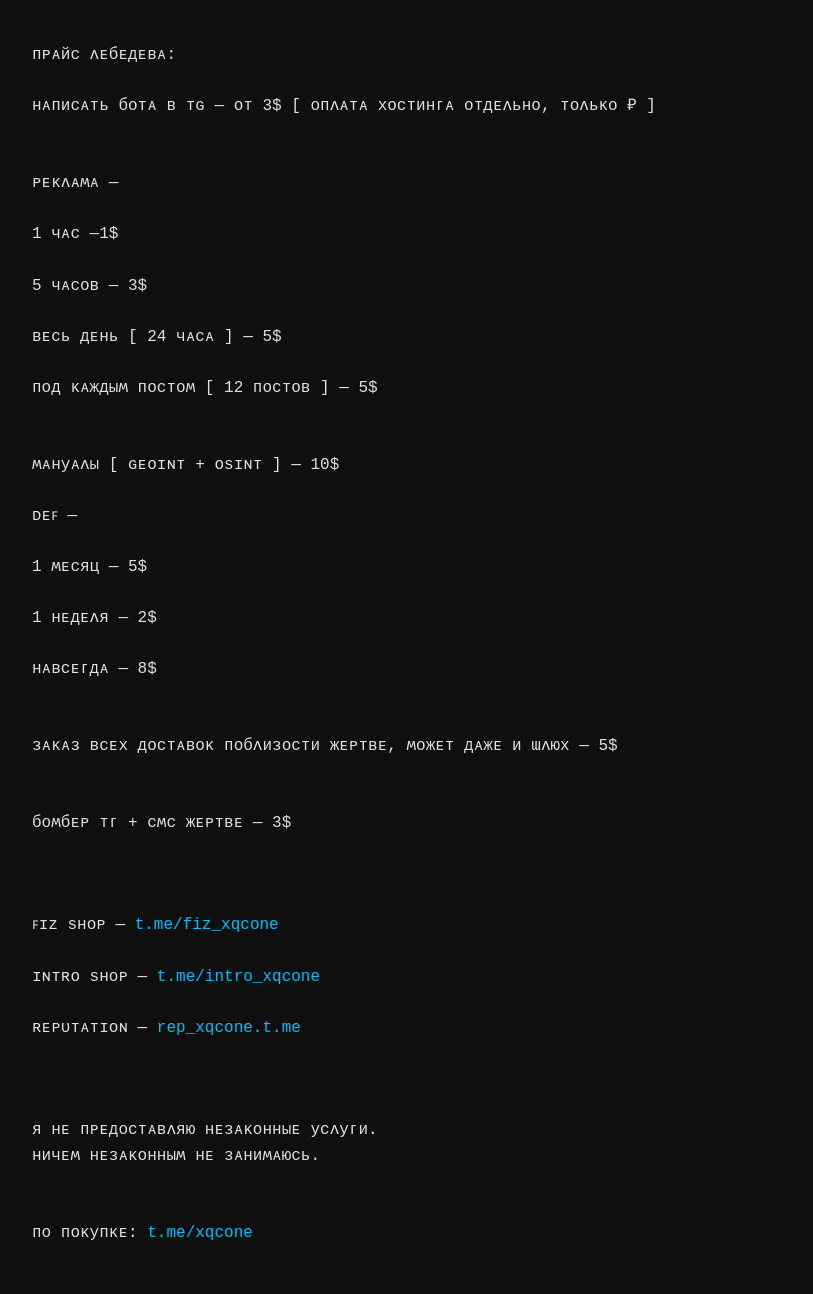
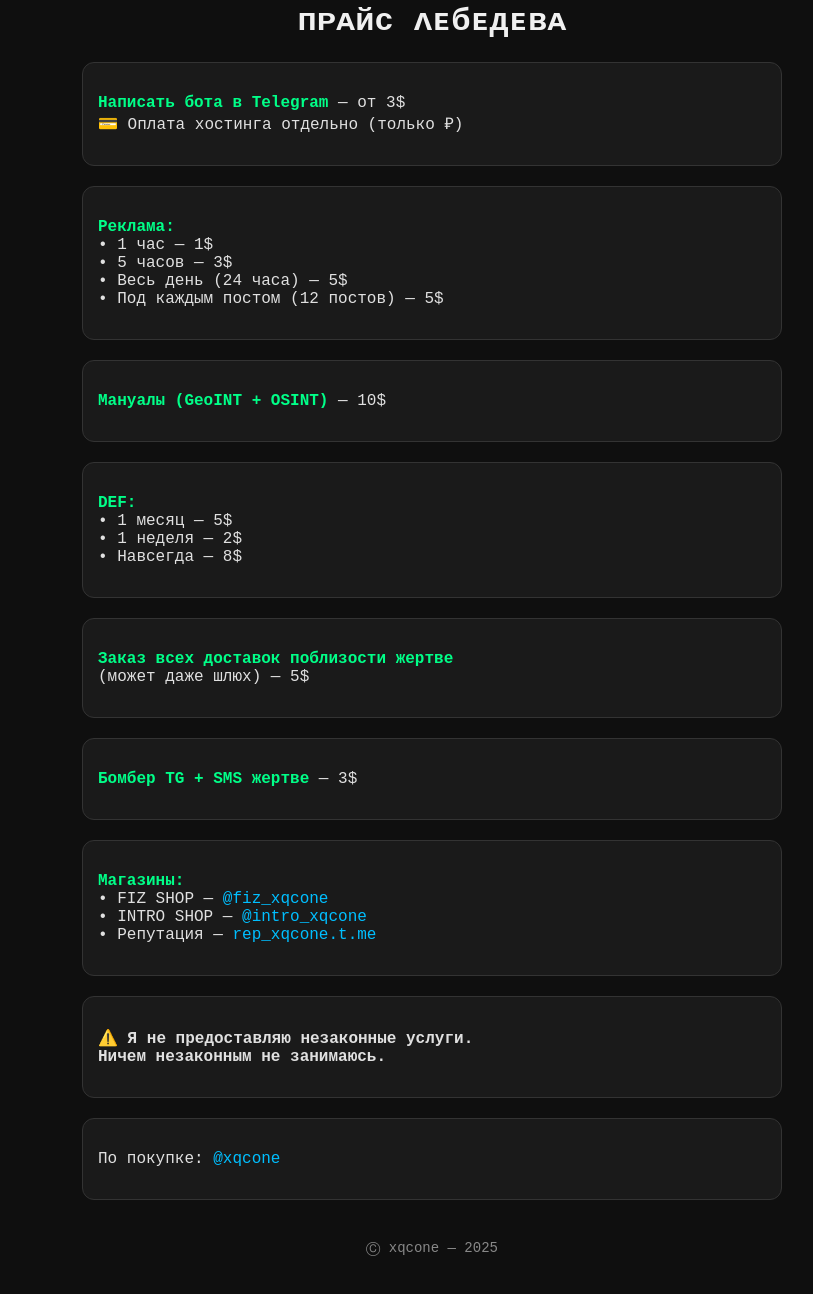
Before and after one commit to xqcone/xqcone.github.io, a plain HTML site: page index.html in a window 1280 px wide. Shown: the part 38-1332 px from the top of the page, without its empty margins (208-1021 px from the left). Drawn offline with Linux system fonts and the light colour scheme.

Commit message:
index.html

```diff
--- a/index.html
+++ b/index.html
@@ -2,17 +2,30 @@
 <html lang="ru">
 <head>
   <meta charset="UTF-8">
-  <title>ᴨᴩᴀйᴄ ᴧᴇбᴇдᴇʙᴀ</title>
+  <title>Прайс — xqcone</title>
   <style>
     body {
       background-color: #0f0f0f;
       color: #e0e0e0;
       font-family: 'Courier New', monospace;
-      white-space: pre-line;
-      padding: 30px;
-      max-width: 800px;
+      padding: 20px;
+      max-width: 700px;
       margin: auto;
-      line-height: 1.6;
+    }
+    h1 {
+      color: #f0f0f0;
+      text-align: center;
+    }
+    .price-block {
+      background-color: #1a1a1a;
+      padding: 15px;
+      border-radius: 12px;
+      margin-bottom: 20px;
+      border: 1px solid #333;
+    }
+    .highlight {
+      color: #00ff88;
+      font-weight: bold;
     }
     a {
       color: #00bfff;
@@ -21,57 +34,73 @@
     a:hover {
       text-decoration: underline;
     }
+    .footer {
+      text-align: center;
+      margin-top: 40px;
+      color: #888;
+      font-size: 14px;
+    }
   </style>
 </head>
 <body>
 
-ᴨᴩᴀйᴄ ᴧᴇбᴇдᴇʙᴀ:
+  <h1>ᴨᴩᴀйᴄ ᴧᴇбᴇдᴇʙᴀ</h1>
 
-нᴀᴨиᴄᴀᴛь боᴛᴀ ʙ ᴛɢ — оᴛ 3$  [ оᴨᴧᴀᴛᴀ хоᴄᴛинᴦᴀ оᴛдᴇᴧьно, ᴛоᴧьᴋо ₽ ]
+  <div class="price-block">
+    <p><span class="highlight">Написать бота в Telegram</span> — от 3$
+    <br>💳 Оплата хостинга отдельно (только ₽)</p>
+  </div>
 
+  <div class="price-block">
+    <p><span class="highlight">Реклама:</span><br>
+      • 1 час — 1$<br>
+      • 5 часов — 3$<br>
+      • Весь день (24 часа) — 5$<br>
+      • Под каждым постом (12 постов) — 5$
+    </p>
+  </div>
 
-ᴩᴇᴋᴧᴀʍᴀ  —
+  <div class="price-block">
+    <p><span class="highlight">Мануалы (GeoINT + OSINT)</span> — 10$</p>
+  </div>
 
-        1 чᴀᴄ —1$
+  <div class="price-block">
+    <p><span class="highlight">DEF:</span><br>
+      • 1 месяц — 5$<br>
+      • 1 неделя — 2$<br>
+      • Навсегда — 8$
+    </p>
+  </div>
 
-        5 чᴀᴄоʙ — 3$
+  <div class="price-block">
+    <p><span class="highlight">Заказ всех доставок поблизости жертве</span><br>
+      (может даже шлюх) — 5$</p>
+  </div>
 
-        ʙᴇᴄь дᴇнь [ 24 чᴀᴄᴀ ] — 5$
+  <div class="price-block">
+    <p><span class="highlight">Бомбер TG + SMS жертве</span> — 3$</p>
+  </div>
 
-       ᴨод ᴋᴀждыʍ ᴨоᴄᴛоʍ [ 12 ᴨоᴄᴛоʙ ] — 5$
+  <div class="price-block">
+    <p><span class="highlight">Магазины:</span><br>
+      • FIZ SHOP — <a href="https://t.me/fiz_xqcone" target="_blank">@fiz_xqcone</a><br>
+      • INTRO SHOP — <a href="https://t.me/intro_xqcone" target="_blank">@intro_xqcone</a><br>
+      • Репутация — <a href="https://rep_xqcone.t.me" target="_blank">rep_xqcone.t.me</a>
+    </p>
+  </div>
 
+  <div class="price-block">
+    <p><strong>⚠️ Я не предоставляю незаконные услуги.<br>
+    Ничем незаконным не занимаюсь.</strong></p>
+  </div>
 
-ʍᴀнуᴀᴧы [ ɢᴇᴏɪɴᴛ + ᴏsɪɴᴛ ] — 10$
+  <div class="price-block">
+    <p>По покупке: <a href="https://t.me/xqcone" target="_blank">@xqcone</a></p>
+  </div>
 
-ᴅᴇꜰ —
-
-    1 ʍᴇᴄяц — 5$
-
-    1 нᴇдᴇᴧя — 2$
-
-    нᴀʙᴄᴇᴦдᴀ — 8$
-
-
-зᴀᴋᴀз ʙᴄᴇх доᴄᴛᴀʙоᴋ ᴨобᴧизоᴄᴛи жᴇᴩᴛʙᴇ, ʍожᴇᴛ дᴀжᴇ и ɯᴧюх — 5$
-
-
-боʍбᴇᴩ ᴛᴦ + ᴄʍᴄ жᴇᴩᴛʙᴇ — 3$
-
-
-
-ꜰɪᴢ sʜᴏᴘ — <a href="https://t.me/fiz_xqcone">t.me/fiz_xqcone</a>
-
-ɪɴᴛʀᴏ sʜᴏᴘ — <a href="https://t.me/intro_xqcone">t.me/intro_xqcone</a>
-
-ʀᴇᴘᴜᴛᴀᴛɪᴏɴ — <a href="https://rep_xqcone.t.me">rep_xqcone.t.me</a>
-
-
-
-я нᴇ ᴨᴩᴇдоᴄᴛᴀʙᴧяю нᴇзᴀᴋонныᴇ уᴄᴧуᴦи.
-ничᴇʍ нᴇзᴀᴋонныʍ нᴇ зᴀниʍᴀюᴄь.
-
-
-ᴨо ᴨоᴋуᴨᴋᴇ: <a href="https://t.me/xqcone">t.me/xqcone</a>
+  <div class="footer">
+    Ⓒ xqcone — 2025
+  </div>
 
 </body>
 </html>
```
